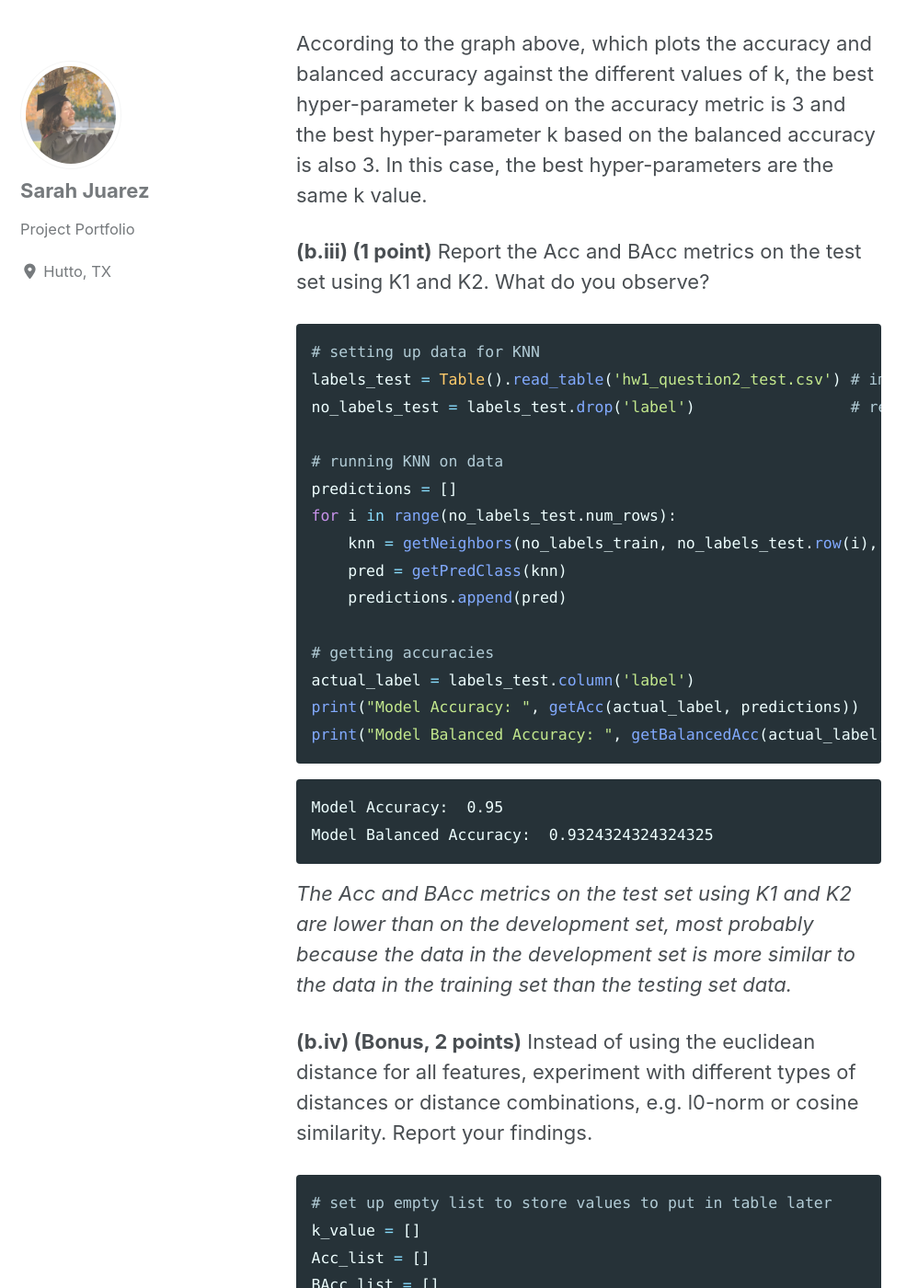
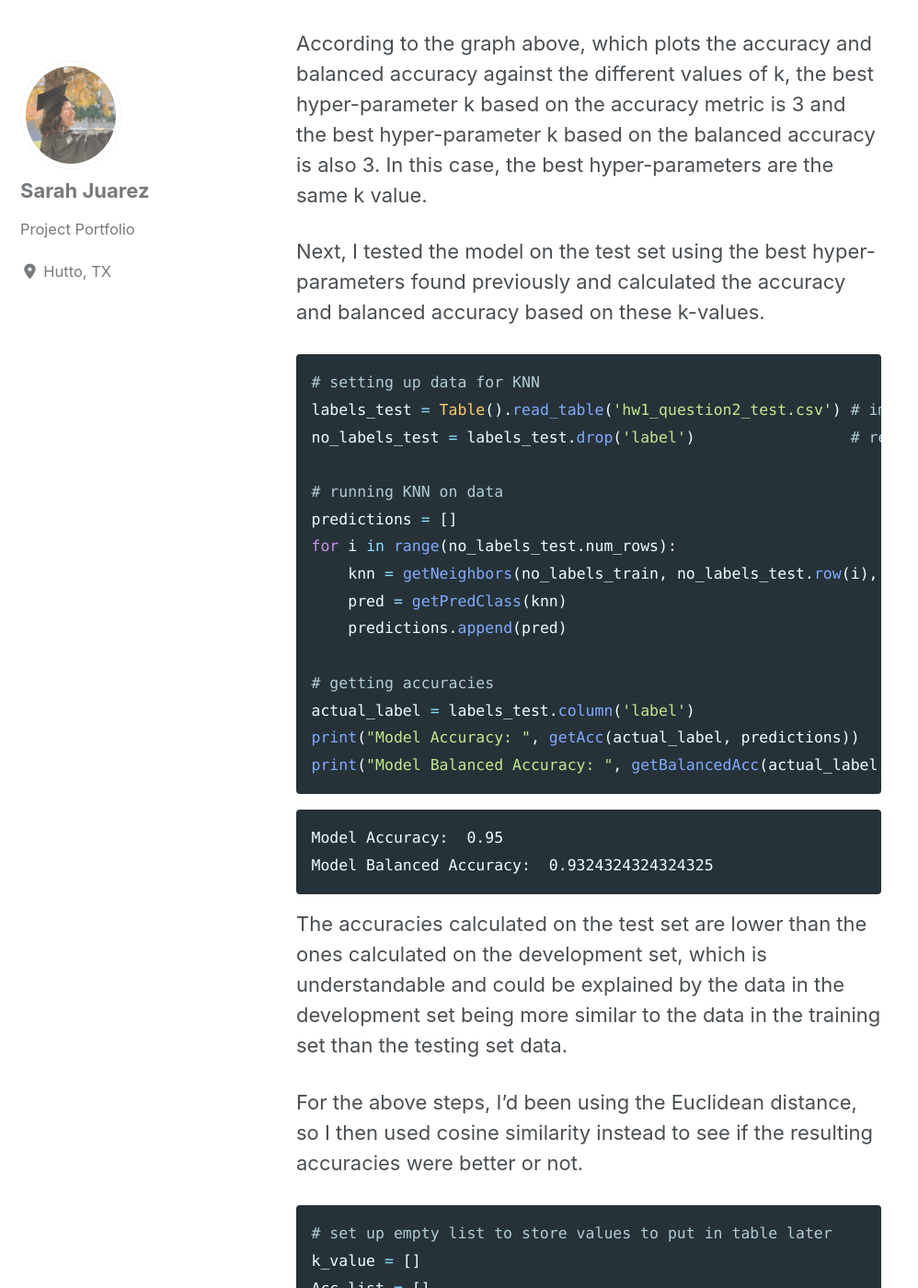
Before and after one commit to sarahajuarez11/sarahajuarez11.github.io, a Jekyll site: the page built from _posts/2019-09-16-KNN-Classifier.md, in a window 1280 px wide and 1400 px high, scrolled down 10513 px. Shown: the whole window at 92% size, without its empty margins (0-998 px from the left). Built offline with Jekyll 4.4.1, drawn with Linux system fonts in a browser that asks for light colours; cached includes are drawn as plain includes; nearby versions of some CDN libraries; some of the changed text lies outside the part shown.

Commit message:
Update KNN

````diff
--- a/_posts/2019-09-16-KNN-Classifier.md
+++ b/_posts/2019-09-16-KNN-Classifier.md
@@ -359,8 +359,9 @@
 the best hyper-parameter k based on the accuracy metric is 3 and the best hyper-parameter k based on the balanced
 accuracy is also 3. In this case, the best hyper-parameters are the same k value.
 
-**(b.iii) (1 point)** Report the Acc and BAcc metrics on the test set using K1 and K2. What do
-you observe?
+
+Next, I tested the model on the test set using the best hyper-parameters found previously and calculated the
+accuracy and balanced accuracy based on these k-values.
 
 
 ```python
@@ -385,11 +386,13 @@
     Model Balanced Accuracy:  0.9324324324324325
 
 
-*The Acc and BAcc metrics on the test set using K1 and K2 are lower than on the development set, most probably because the data in the development set is more similar to the data in the training set than the testing set data.*
+The accuracies calculated on the test set are lower than the ones calculated on the development set,
+which is understandable and could be explained by the data in the development set being more similar
+to the data in the training set than the testing set data.
 
-**(b.iv) (Bonus, 2 points)** Instead of using the euclidean distance for all features, experiment
-with different types of distances or distance combinations, e.g. l0-norm or cosine similarity.
-Report your findings.
+
+For the above steps, I'd been using the Euclidean distance, so I then used cosine similarity
+instead to see if the resulting accuracies were better or not.
 
 
 ```python
@@ -493,9 +496,7 @@
     Model Balanced Accuracy:  0.2365937365937366
 
 
-*For the bonus, I tested the KNN algorithm using cosine similarity instead of the Euclidean distance. Changing this cause the classification results to be significanlty less accurate, the regular accuracy dropping from .93 to .27 and the balanced accuracy dropping from .93 to .24. Because of this, it's clear that using the cosine similarity is not the best way to get the KNN for this data set.*
-
-
-```python
-
-```
+As you can see, using cosine similarity significanlty lowered the accuracies. The
+regular accuracy dropped from .93 to .27 and the balanced accuracy dropped from .93 to .24.
+This shows how important the distance metric used in K-NN is, as it can greatly determine whether the model is
+a good prediction model or not.
````
